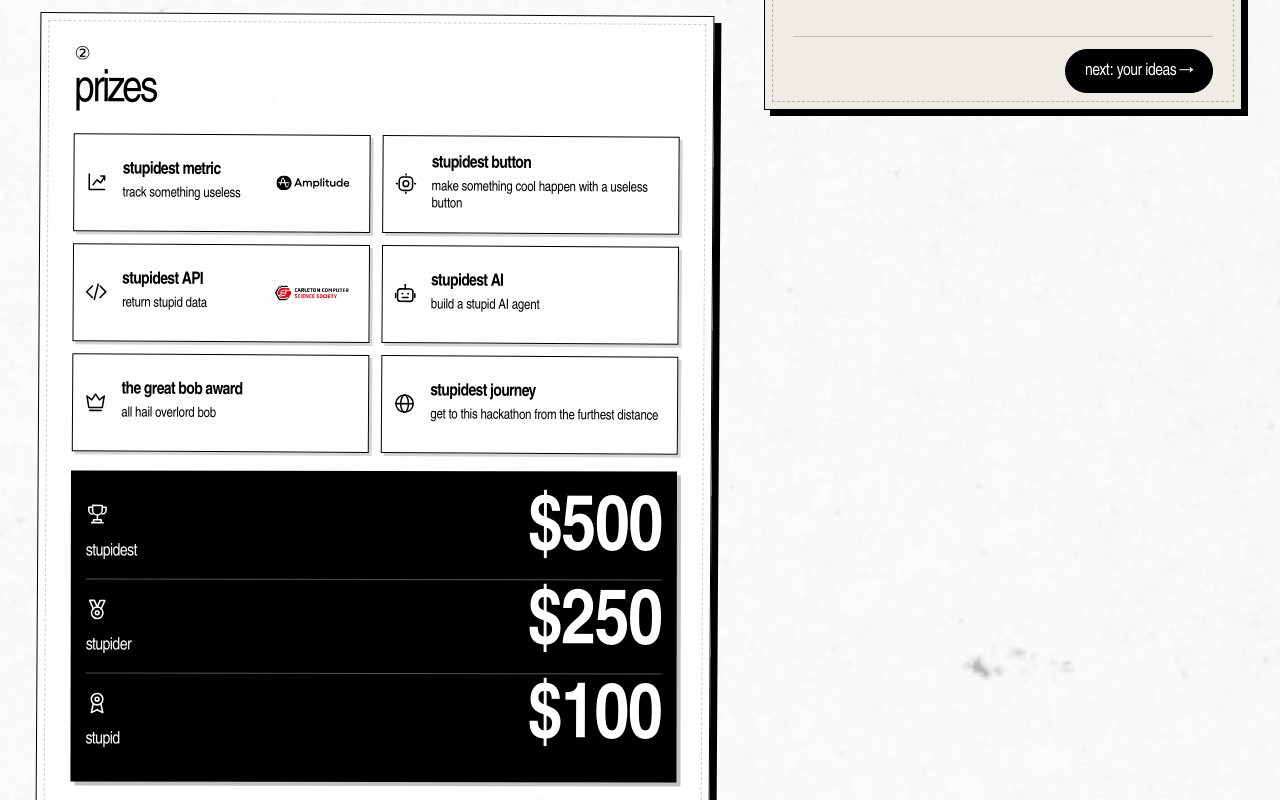
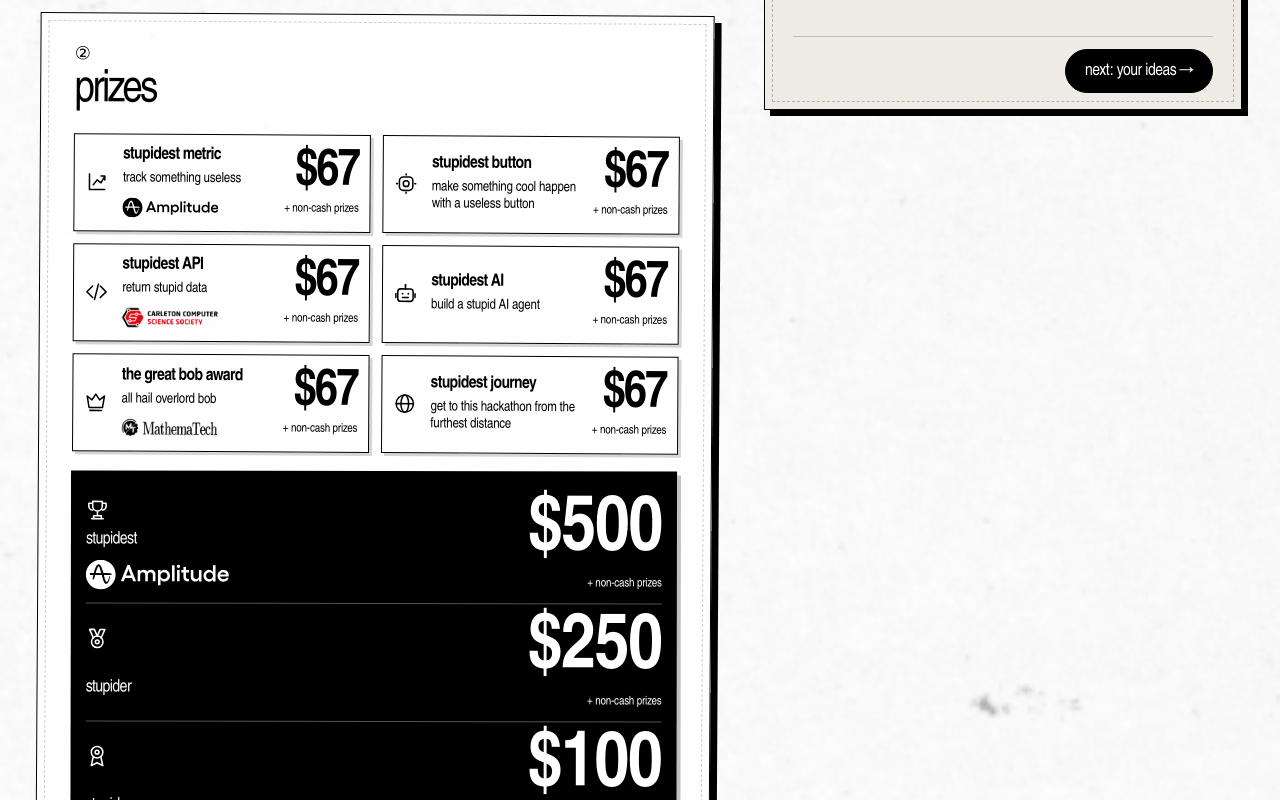
Before and after one commit to afaqmvirk/websihte, a Next.js app: page /ottawa in a window 1280 px wide. Shown: the part 1180-1980 px from the top of the page. Built offline with nearby package versions, Linux system fonts and the light colour scheme.

Commit message:
Update Ottawa prize amounts and sponsor placement (#52)

```diff
--- a/app/lib/discord-bot-knowledge.ts
+++ b/app/lib/discord-bot-knowledge.ts
@@ -71,8 +71,9 @@ published hackathon facts (checked 2026-10-15; details can change):
 - ottawa stupid questions (organizer-provided; updated 2026-10-18):
 ${OTTAWA_FAQ.map(({ question, answer }) => `  - ${question} ${answer}`).join("\n")}
 - ottawa tracks: stupidest metric (track something useless; amplitude), stupidest button (make something cool happen with a useless button), stupidest api (return stupid data; carleton computer science society), stupidest ai (build a stupid ai agent).
-- additional ottawa awards: the great bob award (all hail overlord bob); stupidest journey (get to this hackathon from the furthest distance).
-- general cash prizes: stupidest $500; stupider $250; stupid $100. do not invent extra track or award amounts, judging rules, or a currency the page does not specify.
+- additional ottawa awards: the great bob award (all hail overlord bob; mathematech); stupidest journey (get to this hackathon from the furthest distance).
+- each ottawa track and additional award listed above has a $67 prize plus non-cash prizes.
+- general cash prizes: stupidest $500 (amplitude); stupider $250; stupid $100. each general prize also includes non-cash prizes. do not invent extra track or award amounts, judging rules, or a currency the page does not specify.
 - ottawa sponsors/supporters listed: amplitude, shopify, mathematech, lovable, anakin, carleton computer science society, invest ottawa, cu there, kariaa.
 - montreal and athens 2027 are listed, both with date tbd. no venue or application details are published. other editions in the archive include toronto, waterloo, singapore, london, san francisco, antananarivo, and seattle; use the website for archive links and dates.
 - the site does not specify admission price, age/student eligibility, accessibility arrangements, or a full judging rubric. for those, say "uhhhh iunno" and, when useful, point to stupidideashackathon@gmail.com or the organizers. no invented policies.
--- a/app/ottawa/ottawa-page.tsx
+++ b/app/ottawa/ottawa-page.tsx
@@ -22,39 +22,51 @@ const THEMED_PRIZES: Prize[] = [
   {
     title: "stupidest metric",
     icon: "metric",
+    amount: "$67",
     description: "track something useless",
     sponsor: { name: "Amplitude", src: "/sponsors/amplitude.svg", width: 3840, height: 800 },
   },
   {
     title: "stupidest button",
     icon: "button",
+    amount: "$67",
     description: "make something cool happen with a useless button",
   },
   {
     title: "stupidest API",
     icon: "api",
+    amount: "$67",
     description: "return stupid data",
     sponsor: { name: "Carleton Computer Science Society", src: "/sponsors/ccss.png", width: 1000, height: 204 },
   },
   {
     title: "stupidest AI",
     icon: "ai",
+    amount: "$67",
     description: "build a stupid AI agent",
   },
   {
     title: "the great bob award",
     icon: "bob",
+    amount: "$67",
     description: "all hail overlord bob",
+    sponsor: { name: "MathemaTech", src: "/sponsors/mathematech-logo.png", width: 2000, height: 372 },
   },
   {
     title: "stupidest journey",
     icon: "journey",
+    amount: "$67",
     description: "get to this hackathon from the furthest distance",
   },
 ];
 
 const GENERAL_PRIZES: Prize[] = [
-  { title: "stupidest", icon: "trophy", amount: "$500" },
+  {
+    title: "stupidest",
+    icon: "trophy",
+    amount: "$500",
+    sponsor: { name: "Amplitude", src: "/sponsors/amplitude.svg", width: 3840, height: 800 },
+  },
   { title: "stupider", icon: "medal", amount: "$250" },
   { title: "stupid", icon: "ribbon", amount: "$100" },
 ];
@@ -541,25 +553,28 @@ export default function OttawaPage() {
                 <section aria-label="themed prizes">
                   <ol className={styles.themedPrizeList}>
                     {THEMED_PRIZES.map((prize) => (
-                      <li key={prize.title} className={prize.sponsor ? styles.sponsoredPrize : undefined}>
+                      <li key={prize.title}>
                         <PrizeIcon name={prize.icon} className={styles.prizeIcon} />
                         <div>
                           <h3>{prize.title}</h3>
-                          {prize.amount ? <p className={styles.prizeAmount}>{prize.amount}</p> : null}
                           {prize.description ? (
                             <p className={styles.prizeDescription}>{prize.description}</p>
                           ) : null}
-                        </div>
                           {prize.sponsor ? (
                             <Image
                               src={prize.sponsor.src}
                               alt={prize.sponsor.name}
                               width={prize.sponsor.width}
                               height={prize.sponsor.height}
-                            sizes="(max-width: 720px) 28vw, 120px"
+                              sizes="96px"
                               className={styles.prizeSponsorLogo}
                             />
                           ) : null}
+                        </div>
+                        <div className={styles.prizeReward}>
+                          {prize.amount ? <p className={styles.prizeAmount}>{prize.amount}</p> : null}
+                          <p className={styles.prizeExtras}>+ non-cash prizes</p>
+                        </div>
                       </li>
                     ))}
                   </ol>
@@ -570,8 +585,23 @@ export default function OttawaPage() {
                     {GENERAL_PRIZES.map((prize) => (
                       <li key={prize.title}>
                         <PrizeIcon name={prize.icon} className={styles.generalPrizeIcon} />
+                        <div className={styles.generalPrizeDetails}>
                           <h3>{prize.title}</h3>
-                        <p>{prize.amount}</p>
+                          {prize.sponsor ? (
+                            <Image
+                              src={prize.sponsor.src}
+                              alt={prize.sponsor.name}
+                              width={prize.sponsor.width}
+                              height={prize.sponsor.height}
+                              sizes="144px"
+                              className={styles.prizeSponsorLogo}
+                            />
+                          ) : null}
+                        </div>
+                        <div className={styles.generalPrizeReward}>
+                          <p className={styles.generalPrizeAmount}>{prize.amount}</p>
+                          <p className={styles.prizeExtras}>+ non-cash prizes</p>
+                        </div>
                       </li>
                     ))}
                   </ol>
--- a/app/ottawa/page.module.css
+++ b/app/ottawa/page.module.css
@@ -441,7 +441,7 @@
 .themedPrizeList li {
   display: grid;
   min-height: 98px;
-  grid-template-columns: 28px minmax(0, 1fr);
+  grid-template-columns: 28px minmax(0, 1fr) max-content;
   gap: 9px;
   align-items: center;
   border: 1px solid #000;
@@ -450,24 +450,37 @@
   padding: 11px;
 }
 
-.themedPrizeList .sponsoredPrize {
-  grid-template-columns: 28px minmax(0, 1fr) minmax(64px, 28%);
-  padding-right: 20px;
-}
-
-.sponsoredPrize .prizeDescription {
-  max-width: 22ch;
+.prizeReward {
+  display: flex;
+  flex-direction: column;
+  align-items: flex-end;
+  gap: 6px;
+}
+
+.prizeExtras {
+  margin: 0;
+  font-size: 12px;
+  letter-spacing: -0.015em;
+  line-height: 1.15;
+  text-align: right;
+  white-space: nowrap;
 }
 
 .prizeSponsorLogo {
   display: block;
-  width: 100%;
+  width: 96px;
   height: auto;
   max-height: 32px;
   object-fit: contain;
   object-position: right center;
 }
 
+.themedPrizeList .prizeSponsorLogo {
+  max-width: 100%;
+  margin-top: 10px;
+  object-position: left center;
+}
+
 .prizeIcon {
   display: block;
   width: 23px;
@@ -493,10 +506,12 @@
 }
 
 .prizeAmount {
-  margin-top: 6px;
-  font-size: 15px;
+  font-size: clamp(44px, 4vw, 56px);
   font-weight: 700;
-  line-height: 1.08;
+  letter-spacing: -0.04em;
+  line-height: 0.9;
+  text-align: right;
+  white-space: nowrap;
 }
 
 .prizeDescription {
@@ -543,15 +558,33 @@
   color: #fff;
 }
 
+.generalPrizeDetails {
+  grid-area: title;
+  min-width: 0;
+}
+
 .generalPrizeList h3 {
-  grid-area: title;
   font-size: clamp(17px, 1.35vw, 22px);
   font-weight: 500;
   line-height: 0.95;
 }
 
-.generalPrizeList p {
+.generalPrizeReward {
   grid-area: amount;
+  display: flex;
+  flex-direction: column;
+  align-items: flex-end;
+  gap: 10px;
+}
+
+.generalPrizeDetails .prizeSponsorLogo {
+  width: min(100%, 144px);
+  margin-top: 10px;
+  filter: invert(1);
+  object-position: left center;
+}
+
+.generalPrizeAmount {
   margin: 0;
   font-size: clamp(64px, 6vw, 80px);
   font-weight: 700;
```
Lines whose indentation alone changed are shown as unchanged.
